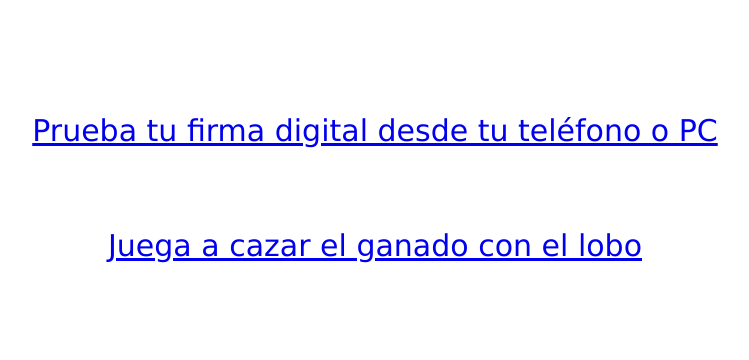
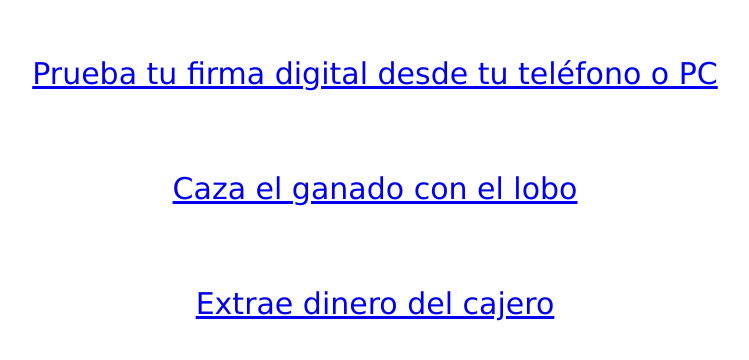
Before and after one commit to Fred-Cach/basicProgrammingCourse, a plain HTML site: page index.html in a window 1280 px wide. Shown: the part 220-580 px from the top of the page, without its empty margins (265-1014 px from the left). Drawn offline with Linux system fonts and the light colour scheme.

Commit message:
cajero on

```diff
--- a/index.html
+++ b/index.html
@@ -24,8 +24,8 @@
   <body>
     <main>
       <a href="./firma.html">Prueba tu firma digital desde tu teléfono o PC</a>
-      <a href="./villa.html">Juega a cazar el ganado con el lobo</a>
-      <!-- <a href="./modulo.html"></a> -->
+      <a href="./villa.html">Caza el ganado con el lobo</a>
+      <a href="./atm.html">Extrae dinero del cajero</a>
     </main>
   </body>
 </html>
```
